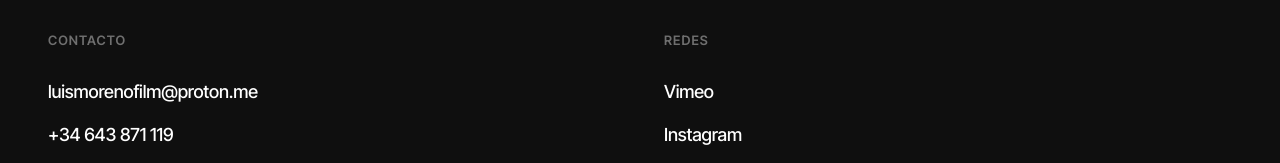
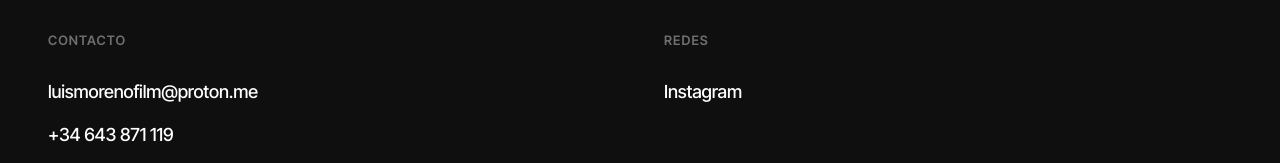
Before and after one commit to LuisMorenoFilm/portfolio, a plain HTML site: page index.html in a window 1280 px wide. Shown: the part 6300-6463 px from the top of the page. Drawn offline with Linux system fonts and the light colour scheme.

Commit message:
Remove Vimeo from footer social links

```diff
--- a/index.html
+++ b/index.html
@@ -1356,7 +1356,6 @@
                 </div>
                 <div class="footer-col fade-in stagger-3">
                     <h4>Redes</h4>
-                    <a href="https://vimeo.com/luismorenofilm" target="_blank">Vimeo</a>
                     <a href="https://www.instagram.com/luismorenofilm/" target="_blank">Instagram</a>
                 </div>
             </div>
```
